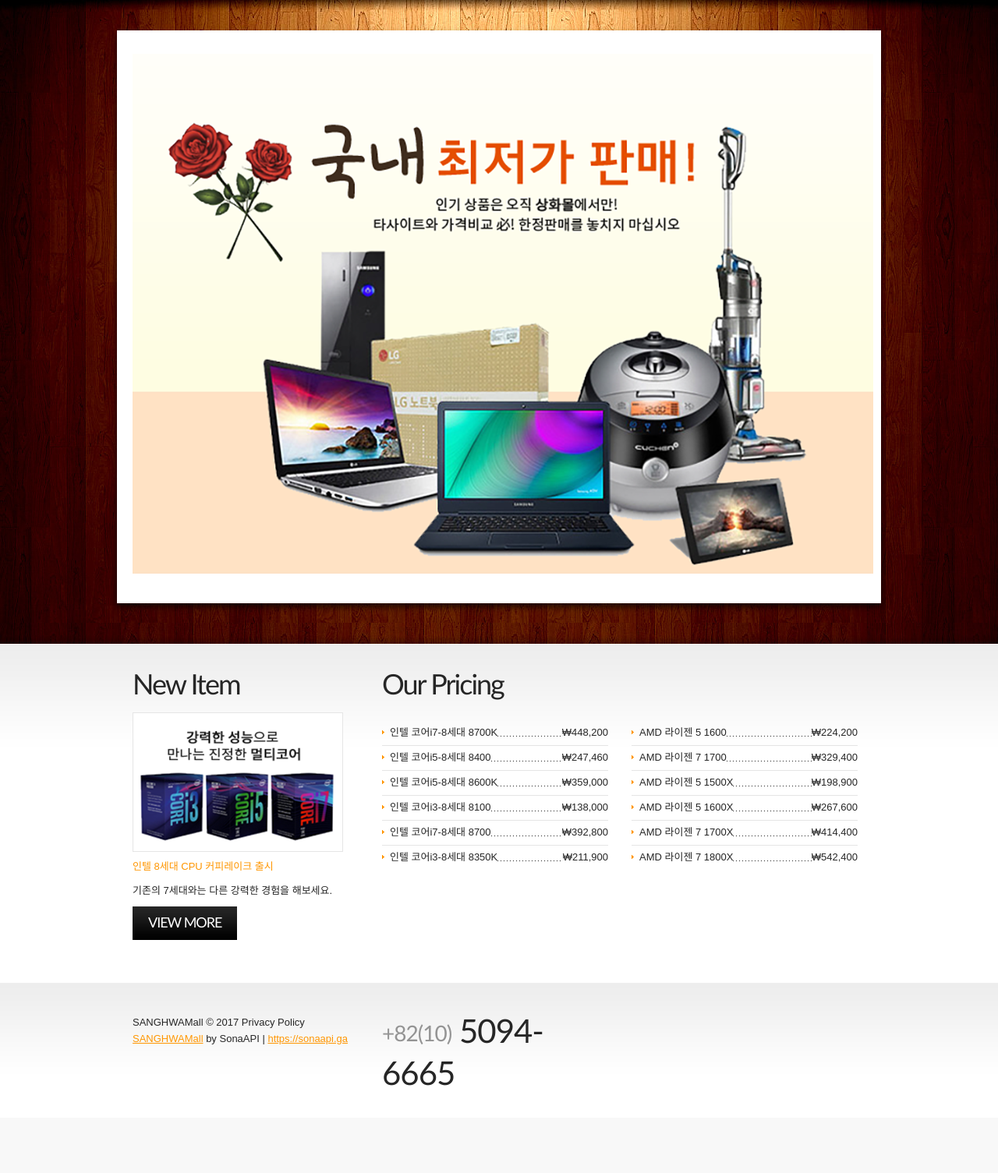
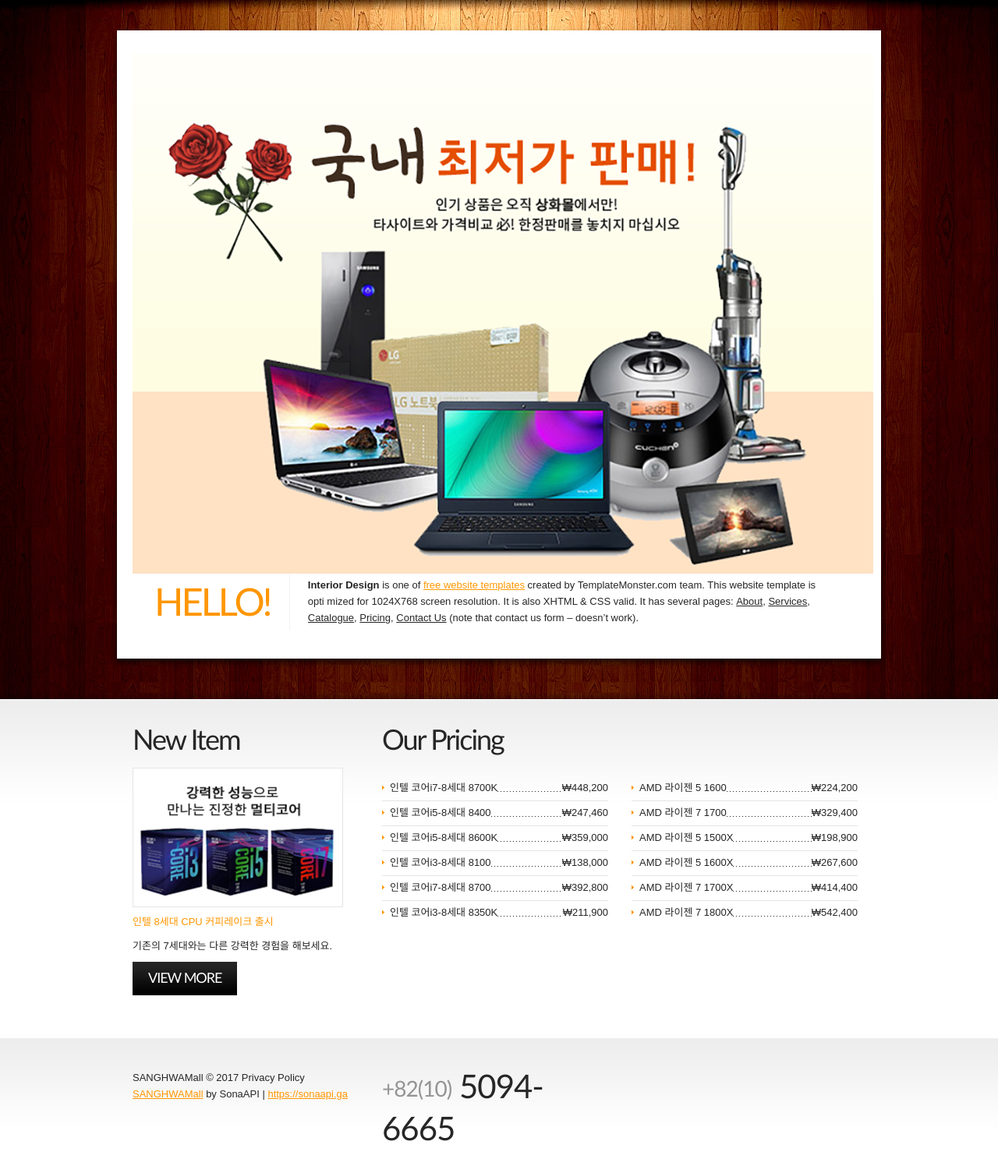
Before and after one commit to jajaspider/mall, a Django app: page / in a window 1280 px wide. Shown: the part 173-1678 px from the top of the page at 78% size. Before the commit the page ends 1566 px from the top, so only its background shows below. Run offline with Django 3.2, Linux system fonts and the light colour scheme; some libraries are stand-ins or nearby versions; some web fonts are replaced.

Commit message:
category 페이지 수정

```diff
--- a/shopping/templates/shopping/index.html
+++ b/shopping/templates/shopping/index.html
@@ -14,6 +14,14 @@
                     <div class="grid_12">
                       <div>
                         <img src='{% static "images/main_banner.png" %}' alt="" />
+                      </div>
+                      <div class="inner">
+                          <div class="wrapper">
+                              <span class="title img-indent3">HELLO!</span>
+                              <div class="extra-wrap indent-top2">
+                                <strong>Interior Design</strong> is one of <a target="_blank" href="http://blog.templatemonster.com/free-website-templates/ ">free website templates</a> created by TemplateMonster.com team. This website template is opti mized for 1024X768 screen resolution. It is also XHTML &amp; CSS valid. It has several pages: <a class="color-3" href="index.html">About</a>, <a class="color-3" href="services.html">Services</a>, <a class="color-3" href="catalogue.html">Catalogue</a>, <a class="color-3" href="pricing.html">Pricing</a>, <a class="color-3" href="contacts.html">Contact Us</a> (note that contact us form – doesn’t work).
+                              </div>
+                          </div>
                       </div>
                     </div>
                   </div>
```
